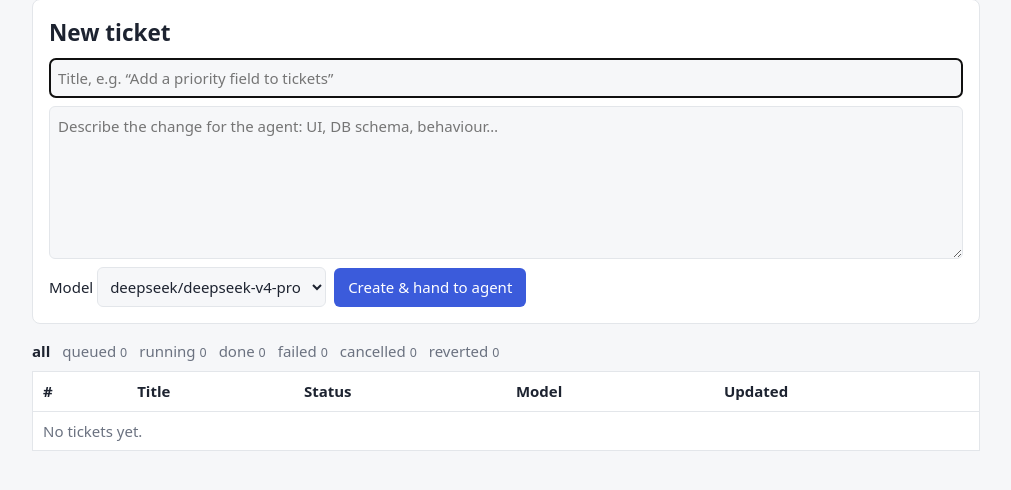
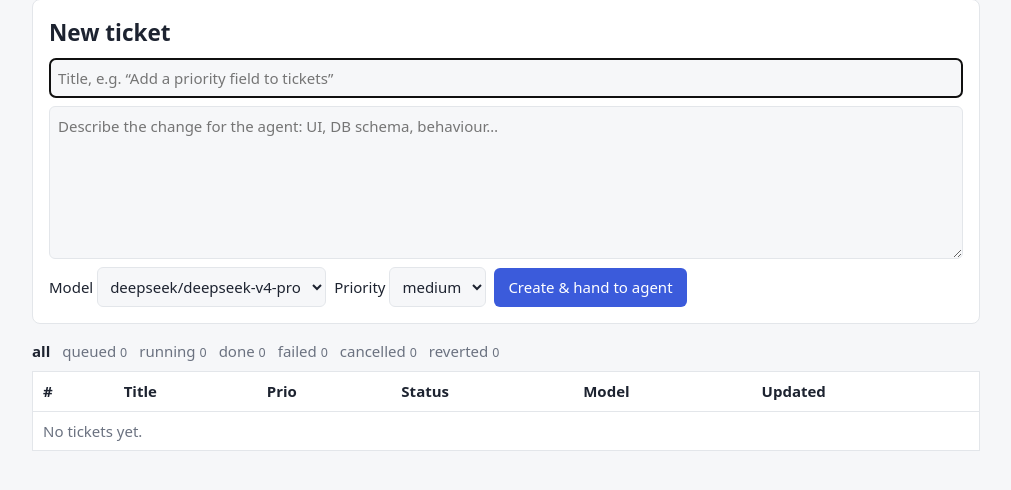
Before and after one commit to robintoroxel/sme, a FastAPI app: page / in a window 1280 px wide. Shown: the part 72-562 px from the top of the page, without its empty margins (134-1145 px from the left). Run offline with FastAPI, Linux system fonts and the light colour scheme; data that the repository does not hold is empty; parts of the project's set-up code (start-up, migrations or seed data) failed here and were passed over.

Commit message:
#1 add prio as a field
Worker doesn't touch `prio`; the schema change is safe. `smoke.py` passes.

Summary of changes:
- Added migration `app/migrations/002_add_prio.sql` adding `prio INTEGER NOT NULL DEFAULT 2` to `tickets`.
- `app/main.py`: added `PRIO_LABELS`/`DEFAULT_PRIO`, accept `prio` on ticket creation, and pass prio data to both templates.
- `app/templates/index.html`: priority select in the form + a new "Prio" column in the list.
- `app/templates/ticket.html`: display priority on the detail page.
- `app/static/style.css`: badge colors for prio levels (1=low, 2=medium, 3=high).
- `smoke.py`: creates a ticket with `prio=3` and asserts it's stored.

tix run 1

```diff
--- a/app/main.py
+++ b/app/main.py
@@ -14,6 +14,8 @@ APP_DIR = Path(__file__).resolve().parent
 LOG_DIR = ROOT / "data" / "logs"
 MODELS = ["deepseek/deepseek-v4-pro", "deepseek/deepseek-flash"]
 STATUSES = ["queued", "running", "done", "failed", "cancelled", "reverted"]
+PRIO_LABELS = {1: "low", 2: "medium", 3: "high"}
+DEFAULT_PRIO = 2
 
 
 @asynccontextmanager
@@ -68,21 +70,36 @@ def index(request: Request, status: str | None = None):
     return templates.TemplateResponse(
         request,
         "index.html",
-        {"tickets": tickets, "counts": counts, "status": status, "statuses": STATUSES, "models": MODELS},
+        {
+            "tickets": tickets,
+            "counts": counts,
+            "status": status,
+            "statuses": STATUSES,
+            "models": MODELS,
+            "prios": PRIO_LABELS,
+            "default_prio": DEFAULT_PRIO,
+        },
     )
 
 
 @app.post("/tickets")
-def create_ticket(title: str = Form(...), description: str = Form(""), model: str = Form(MODELS[0])):
+def create_ticket(
+    title: str = Form(...),
+    description: str = Form(""),
+    model: str = Form(MODELS[0]),
+    prio: int = Form(DEFAULT_PRIO),
+):
     title = title.strip()
     if not title:
         raise HTTPException(400, "Title is required")
     if model not in MODELS:
         model = MODELS[0]
+    if prio not in PRIO_LABELS:
+        prio = DEFAULT_PRIO
     conn = db()
     cur = conn.execute(
-        "INSERT INTO tickets (title, description, model) VALUES (?, ?, ?)",
-        (title, description.strip(), model),
+        "INSERT INTO tickets (title, description, model, prio) VALUES (?, ?, ?, ?)",
+        (title, description.strip(), model, prio),
     )
     tid = cur.lastrowid
     prompt = f"Ticket #{tid}: {title}\n\n{description.strip()}".strip()
@@ -103,7 +120,7 @@ def ticket_detail(request: Request, ticket_id: int, error: str | None = None):
     return templates.TemplateResponse(
         request,
         "ticket.html",
-        {"t": t, "runs": runs, "logs": logs, "active": active, "error": error},
+        {"t": t, "runs": runs, "logs": logs, "active": active, "error": error, "prio_labels": PRIO_LABELS},
     )
 
 
--- a/app/static/style.css
+++ b/app/static/style.css
@@ -66,6 +66,9 @@ table.tickets { width: 100%; border-collapse: collapse; background: var(--card);
 .badge.done { background: #d3f9d8; color: #2b8a3e; }
 .badge.failed { background: #ffe3e3; color: #c92a2a; }
 .badge.cancelled, .badge.reverted { background: #e9ecef; color: #495057; }
+.badge.prio-1 { background: #d3f9d8; color: #2b8a3e; }
+.badge.prio-2 { background: #fff3bf; color: #8a6100; }
+.badge.prio-3 { background: #ffe3e3; color: #c92a2a; }
 pre { white-space: pre-wrap; word-break: break-word; margin: 6px 0; }
 pre.desc { background: var(--bg); padding: 10px; border-radius: 6px; }
 pre.log {
--- a/app/templates/index.html
+++ b/app/templates/index.html
@@ -9,6 +9,11 @@
       <label>Model
         <select name="model">
           {% for m in models %}<option value="{{ m }}">{{ m }}</option>{% endfor %}
+        </select>
+      </label>
+      <label>Priority
+        <select name="prio">
+          {% for p, label in prios.items() %}<option value="{{ p }}" {{ 'selected' if p == default_prio }}>{{ label }}</option>{% endfor %}
         </select>
       </label>
       <button type="submit">Create &amp; hand to agent</button>
@@ -24,18 +29,19 @@
     {% endfor %}
   </nav>
   <table class="tickets">
-    <thead><tr><th>#</th><th>Title</th><th>Status</th><th>Model</th><th>Updated</th></tr></thead>
+    <thead><tr><th>#</th><th>Title</th><th>Prio</th><th>Status</th><th>Model</th><th>Updated</th></tr></thead>
     <tbody>
       {% for t in tickets %}
       <tr>
         <td>{{ t.id }}</td>
         <td><a href="/tickets/{{ t.id }}">{{ t.title }}</a></td>
+        <td><span class="badge prio-{{ t.prio }}">{{ prios.get(t.prio, t.prio) }}</span></td>
         <td><span class="badge {{ t.status }}">{{ t.status }}</span></td>
         <td class="muted">{{ t.model.split('/')[-1] }}</td>
         <td class="muted">{{ t.updated_at }}</td>
       </tr>
       {% else %}
-      <tr><td colspan="5" class="muted">No tickets yet.</td></tr>
+      <tr><td colspan="6" class="muted">No tickets yet.</td></tr>
       {% endfor %}
     </tbody>
   </table>
--- a/app/templates/ticket.html
+++ b/app/templates/ticket.html
@@ -9,7 +9,7 @@
     <h2>#{{ t.id }} {{ t.title }}</h2>
     <span class="badge {{ t.status }}" id="ticket-status">{{ t.status }}</span>
   </div>
-  <p class="muted">{{ t.model }} · created {{ t.created_at }}{% if t.session_id %} · session <code>{{ t.session_id }}</code>{% endif %}</p>
+  <p class="muted">{{ t.model }} · prio {{ prio_labels.get(t.prio, t.prio) }} · created {{ t.created_at }}{% if t.session_id %} · session <code>{{ t.session_id }}</code>{% endif %}</p>
   {% if t.description %}<pre class="desc">{{ t.description }}</pre>{% endif %}
   <div class="row">
     {% if active %}
```
Also changed, not shown: smoke.py (+9 -1 lines), app/migrations/002_add_prio.sql (added).
